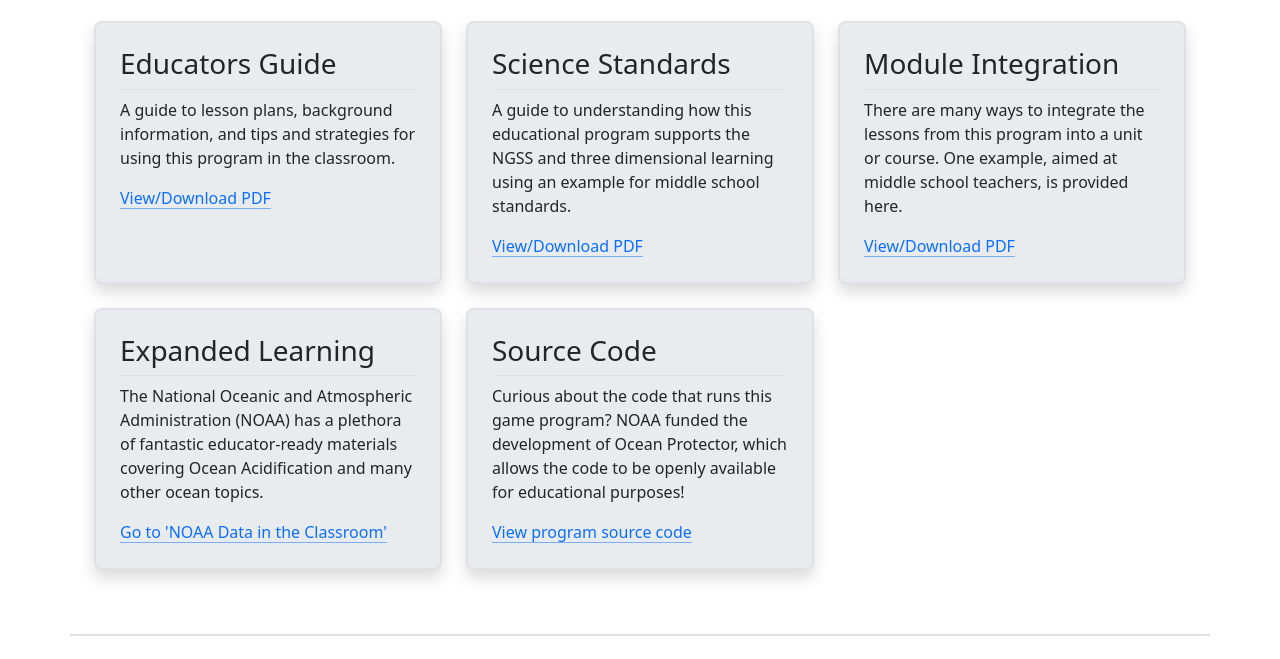
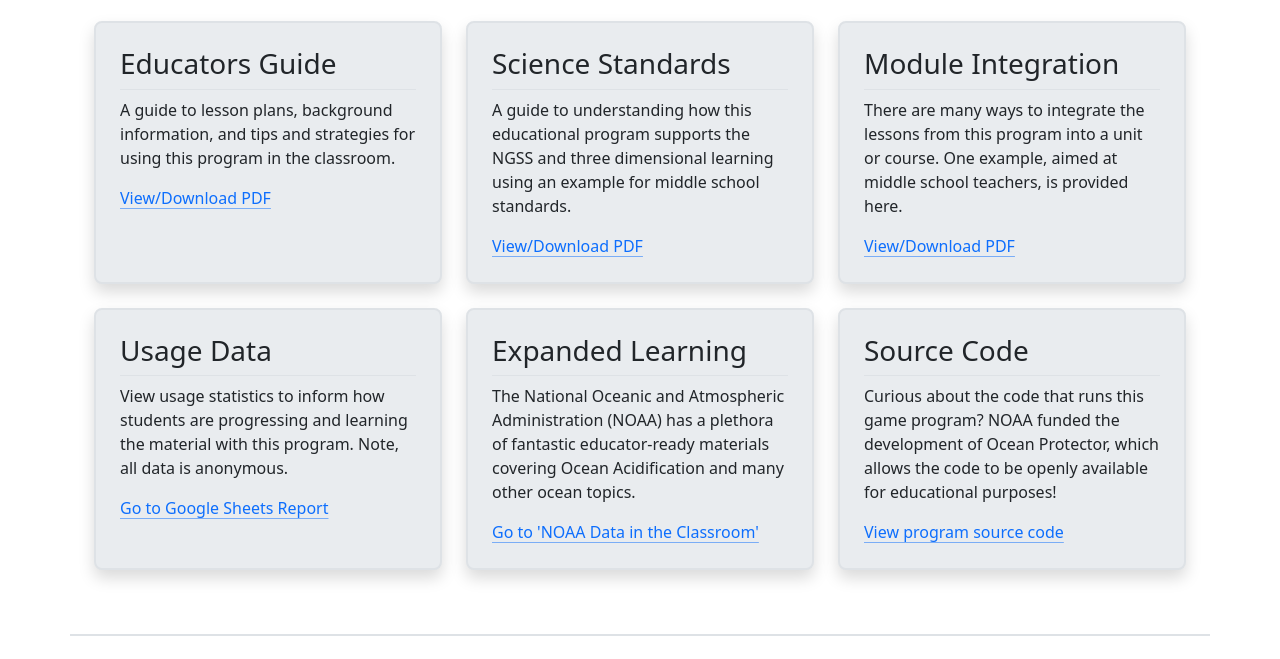
Before and after one commit to Ocean-Protector-Game/Ocean-Protector-Game.github.io, a plain HTML site: page index.html in a window 1280 px wide. Shown: the part 1328-1987 px from the top of the page. Drawn offline with nearby package versions, Linux system fonts and the light colour scheme.

Commit message:
add usage tile

```diff
--- a/index.html
+++ b/index.html
@@ -428,6 +428,16 @@
       </div>
       <div class="feature col">
         <div class="h-100 p-4 border rounded-3 bg-body-secondary border-2 shadow">
+          <h3 class="h3 pb-2 border-bottom">Usage Data</h3>
+          <p>View usage statistics to inform how students are progressing and learning the material with this program. Note, all data is anonymous.
+          </p>
+          <a href="#" class="icon-link d-inline-flex align-items-center">
+            Go to Google Sheets Report
+          </a>
+        </div>
+      </div>
+      <div class="feature col">
+        <div class="h-100 p-4 border rounded-3 bg-body-secondary border-2 shadow">
           <h3 class="h3 pb-2 border-bottom">Expanded Learning</h3>
           <p>The National Oceanic and Atmospheric Administration (NOAA)
             has a plethora of fantastic educator-ready materials covering
```
